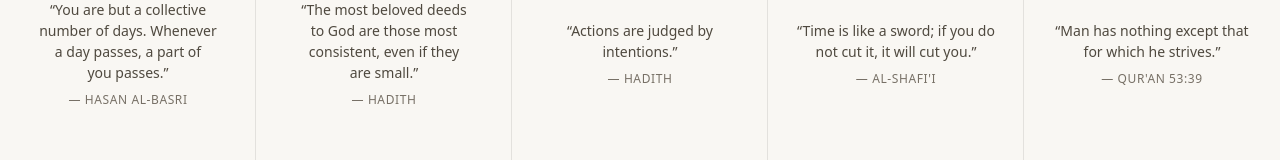
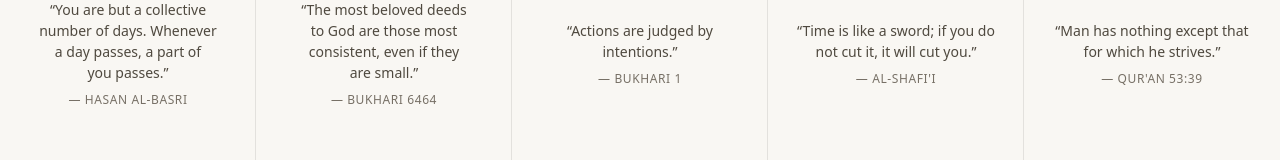
Before and after one commit to suheilOS/horizons, a React (Vite) app: page / in a window 1280 px wide. Shown: the part 414-574 px from the top of the page. Built offline with nearby package versions, Linux system fonts and the light colour scheme; a web font is replaced by a local one.

Commit message:
feat: add explicit Bukhari reference citations to week and month empty state quotes

```diff
--- a/src/App.tsx
+++ b/src/App.tsx
@@ -37,13 +37,13 @@ const horizons = [
     id: "week",
     title: "This Week",
     emptyQuote: "The most beloved deeds to God are those most consistent, even if they are small.",
-    emptySource: "Hadith",
+    emptySource: "Bukhari 6464",
   },
   {
     id: "month",
     title: "This Month",
     emptyQuote: "Actions are judged by intentions.",
-    emptySource: "Hadith",
+    emptySource: "Bukhari 1",
   },
   {
     id: "year",
```
